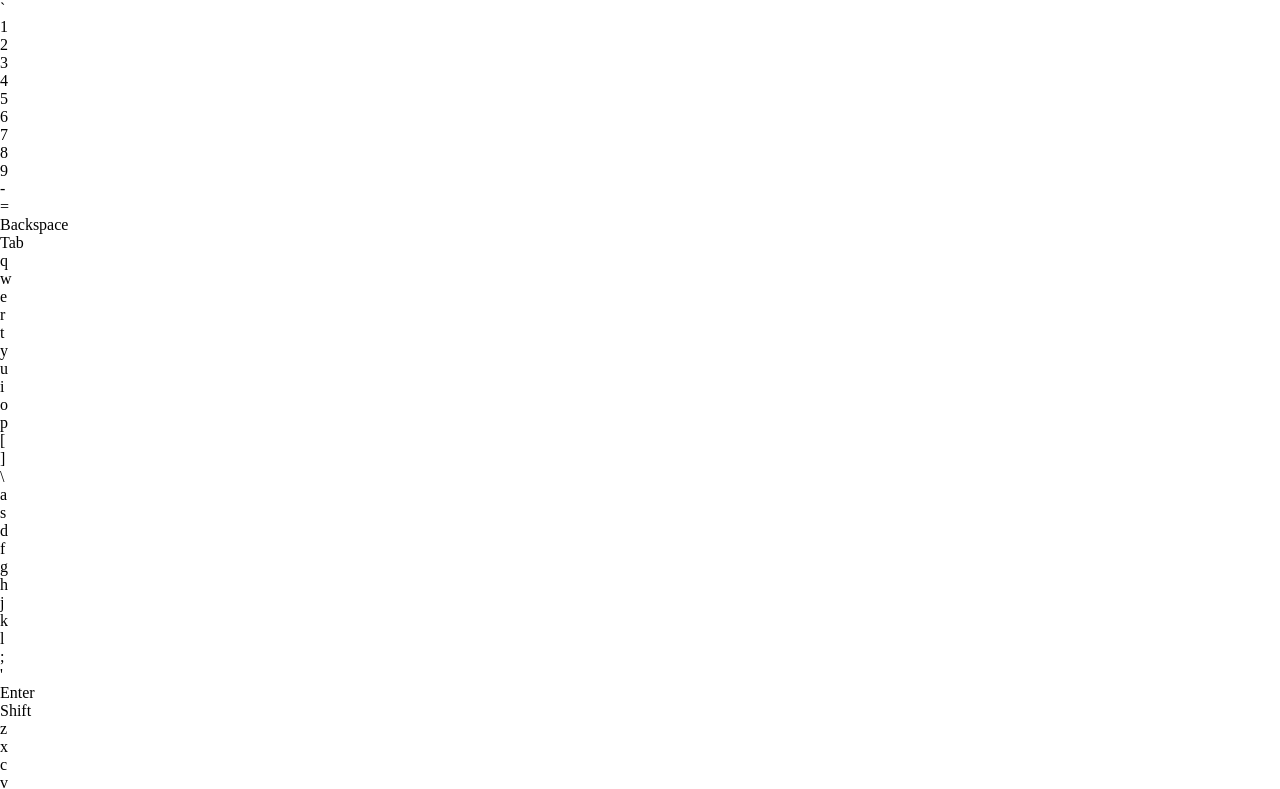
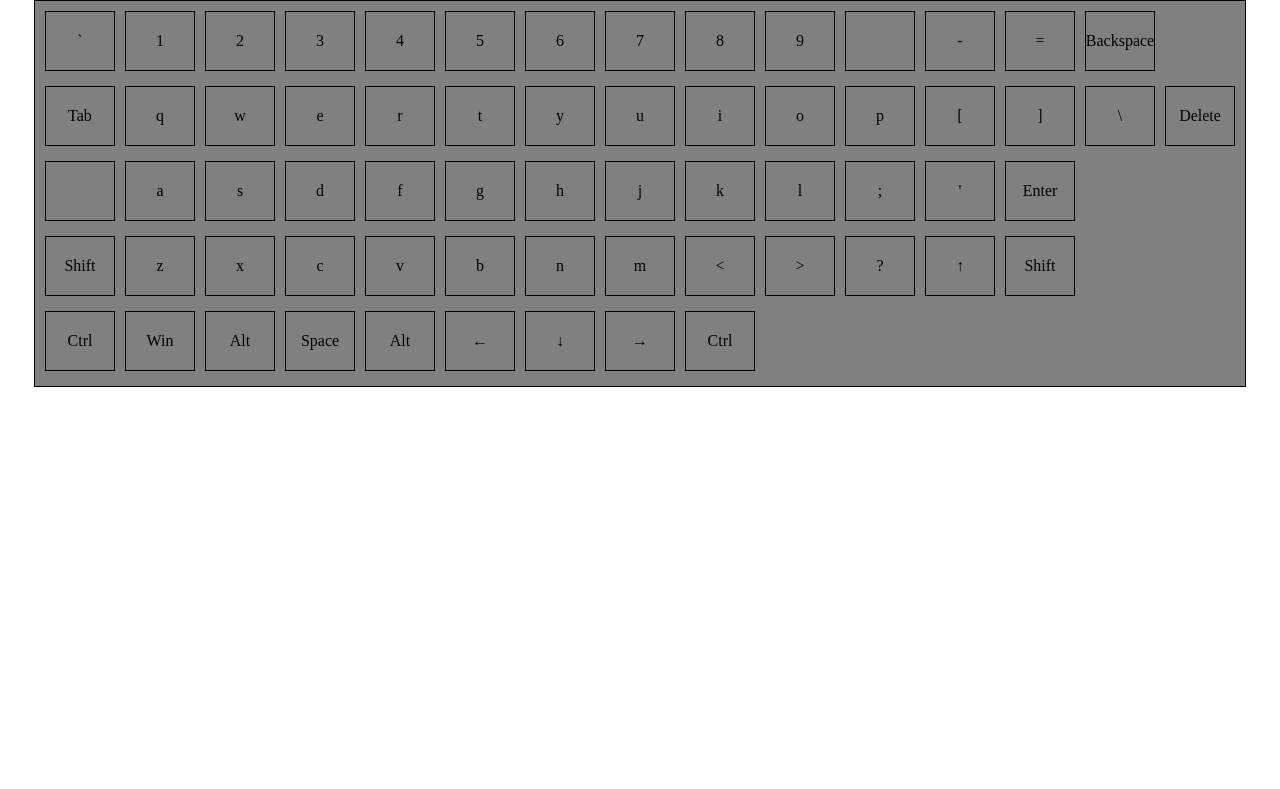
Before and after one commit to kritskaya/virtual-keyboard, a website: page index.html in a window 1280 px wide. Shown: the top 789 px of the page. Drawn offline with nearby package versions, Linux system fonts and the light colour scheme; files that its build step writes are made by us from their sources.

Commit message:
feat: add basic keyboard styles

```diff
--- a/index.html
+++ b/index.html
@@ -4,17 +4,17 @@
 	<meta charset="UTF-8">
 	<meta http-equiv="X-UA-Compatible" content="IE=edge">
 	<meta name="viewport" content="width=device-width, initial-scale=1.0">
-	<link rel="stylesheet" href="./dist/style.css">
+	<link rel="stylesheet" href="./dist/css/style.css">
 	<title>Virtual Keyboard</title>
 </head>
 <body>
-	<main class="main">
+	<main class="wrapper">
 		<section class="input-block">
 
 		</section>
 
 		<section class="keyboard">
-			<div class="keys-container">
+			<div class="keyboard-container">
 				<div class="keyboard__row row">
 					<div class="keyboard__key key key-backquote">
 						<span>`</span>
@@ -101,6 +101,9 @@
 					</div>
 					<div class="keyboard__key key key-backslash">
 						<span>\</span>
+					</div>
+					<div class="keyboard__key key key-del">
+						<span>Delete</span>
 					</div>
 				</div>
 				<div class="keyboard__row row">
--- /dev/null
+++ b/src/sass/component/_keyboard.scss
@@ -0,0 +1,30 @@
+.keyboard-container {
+	padding: 5px;
+	border: 1px solid #000;
+	background-color: grey;
+}
+
+.row {
+	display: flex;
+}
+
+.keyboard__row {
+	margin-bottom: 5px;
+}
+
+.key {
+	width: 70px;
+	height: 60px;
+	border: 1px solid #000;
+}
+
+.keyboard__key {
+	margin: 5px;
+}
+
+.keyboard__key span {
+	height: 100%;
+	display: flex;
+	justify-content: center;
+	align-items: center;
+}
--- /dev/null
+++ b/src/sass/layout/_wrapper.scss
@@ -0,0 +1,6 @@
+.wrapper {
+	display: flex;
+	flex-direction: column;
+	justify-content: center;
+	align-items: center;
+}
--- a/src/sass/main.scss
+++ b/src/sass/main.scss
@@ -1,2 +1,6 @@
 
 @import './base/reset';
+
+@import './component/keyboard';
+
+@import './layout/wrapper';
```
